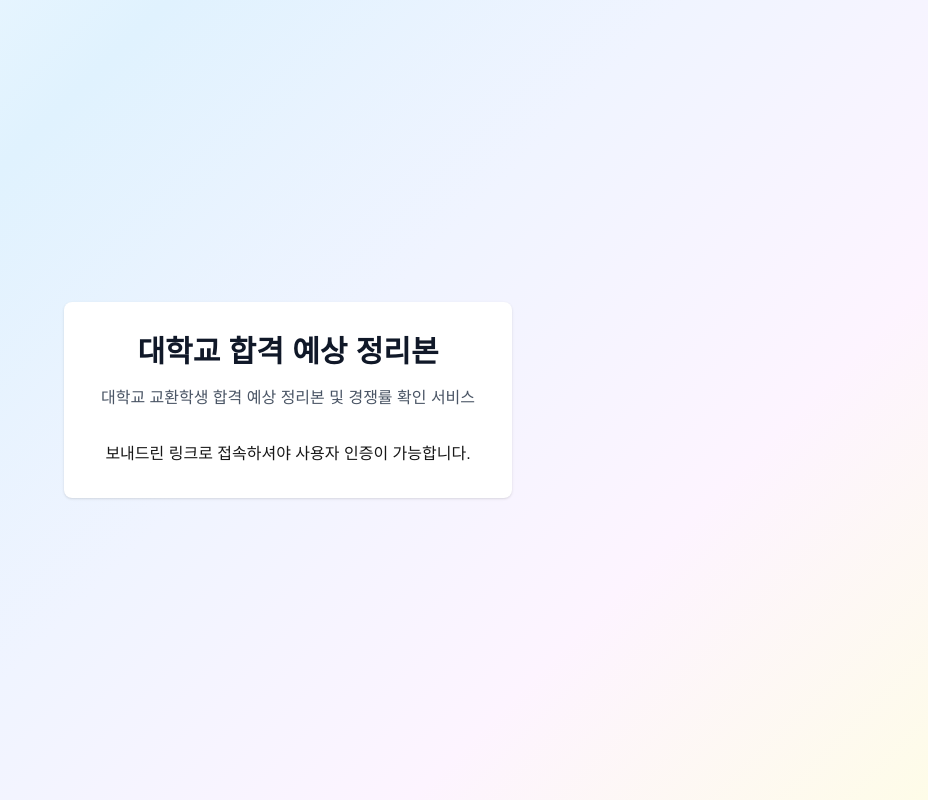
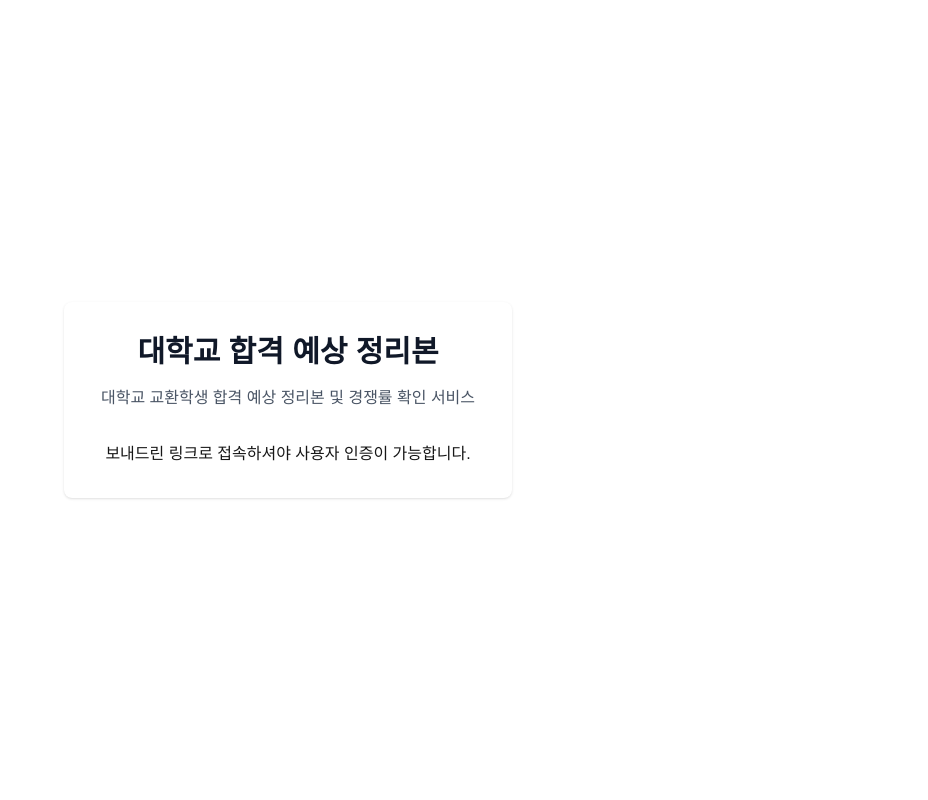
Before and after one commit to SoMa-Zero2One/knu-front, a Next.js app: page / in a window 1280 px wide. Shown: the whole page, without its empty margins (352-1280 px from the left). Built offline with nearby package versions, Linux system fonts and the light colour scheme.

Commit message:
feat: remove background color

```diff
--- a/src/app/globals.css
+++ b/src/app/globals.css
@@ -20,7 +20,6 @@
 }
 
 body {
-  background: linear-gradient(135deg, #f0f9ff 0%, #e0f2fe 25%, #f0f4ff 50%, #fdf4ff 75%, #fefce8 100%);
   min-height: 100vh;
   color: var(--foreground);
   font-family: Arial, Helvetica, sans-serif;
```
